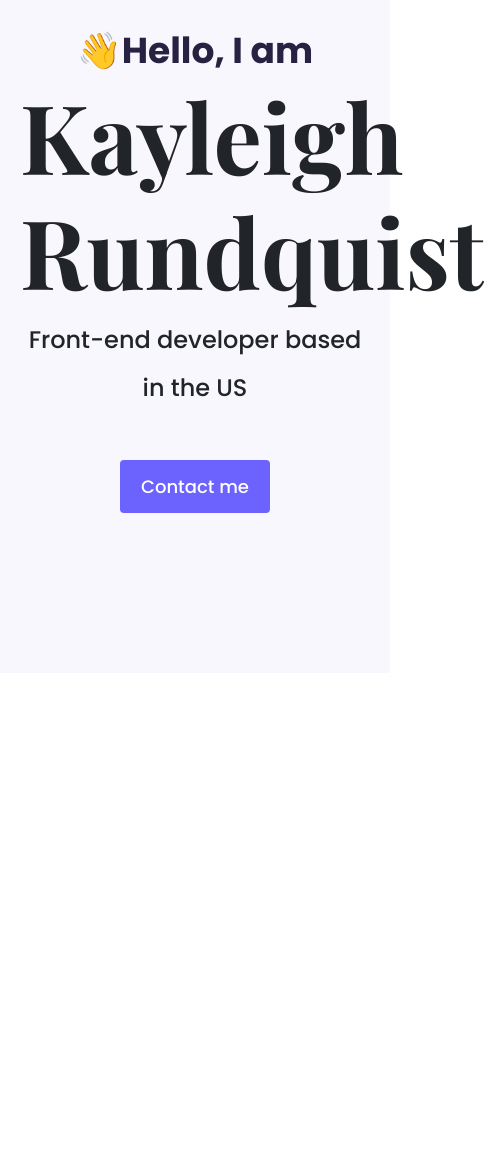
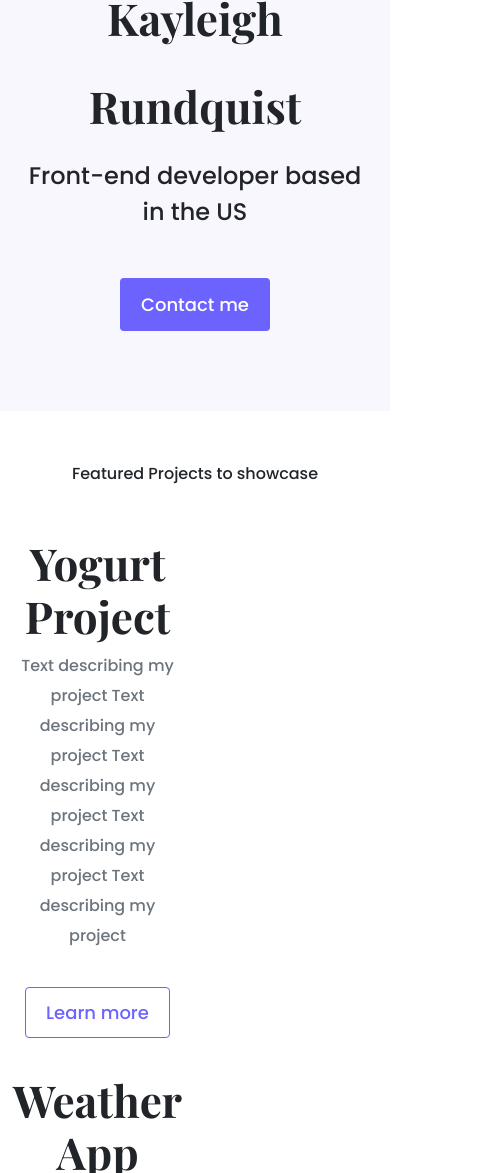
Before and after one commit to Keilikvist/Portfolio-project, a plain HTML site: page index.html in a window 390 px wide. Shown: the part 136-1309 px from the top of the page, 484 px wide, since content can reach past the window. Before the commit the page ends 844 px from the top, so only its background shows below. Drawn offline with nearby package versions, Linux system fonts and the light colour scheme.

Commit message:
Integrated homepage content design

```diff
--- a/index.html
+++ b/index.html
@@ -36,5 +36,46 @@
       <div>
       <a href="#" class="btn btn-branding">Contact me</a></div>
     </div>
+    <div class="container">
+      <p class="text-center m-5">Featured Projects to showcase</p>
+      <div class="row mb-5">
+        <div class="col d-none d-lg-block">
+          <img src="images/yogurt.png" class="img-fluid" alt="yogurt"/>
+        </div>
+        <div class="col-6">
+          <div class="project-description">
+          <h2 classs="mb-5">Yogurt Project</h2>
+          <p class="mb-5 text-muted">Text describing my project Text describing my project Text describing my project Text describing my project Text describing my project</p>
+          <a href="#" class="but btn-branding-outline">Learn more</a>
+          </div>
+        </div>
+      </div>
+      <div class="row mb-5">
+          <div class="col-6">
+            <div class="project-description">
+          <h2 classs="mb-5">Weather App</h2>
+          <p class="mb-5 text-muted">Text describing my project Text describing my project Text describing my project Text describing my project Text describing my project</p>
+          <a href="#" class="but btn-branding-outline">Learn more</a>
+          </div>
+          </div>
+          <div class="col d-none d-lg-block">
+          <img src="images/weather.png" class="img-fluid" alt="yogurt"/>
+          </div>
+        </div>
+      <div class="row mb-5">
+        <div class="col d-none d-lg-block">
+          <img src="images/dictionary.png" class="img-fluid" alt="yogurt"/>
+        </div>
+        <div class="col-6">
+          <div class="project-description">
+          <h2 classs="mb-5">Dictionary App</h2>
+          <p class="mb-5 text-muted">Text describing my project Text describing my project Text describing my project Text describing my project Text describing my project</p>
+          <a href="#" class="but btn-branding-outline">Learn more</a>
+          </div>
+        </div>
+      </div>
+    </div>
+
+    </div>
   </body>
 </html>
--- a/src/style.css
+++ b/src/style.css
@@ -23,10 +23,17 @@ h6 {
 
 h1 {
   font-size: 96px;
+  line-height: 1.5;
+}
+
+h2 {
+  font-size: 64px;
 }
 
 p {
   font-weight: normal;
+  font-size: 16px;
+  line-height: 30px;
 }
 
 .hero {
@@ -45,7 +52,7 @@ p {
 .hero h2 {
   font-family: var(--default-font-family);
   font-weight: normal;
-  line-height: 2;
+  line-height: 1.5;
   font-size: 24px;
 }
 
@@ -57,3 +64,37 @@ p {
   line-height: 27px;
   padding: 12px 20px;
 }
+
+.btn-branding-outline {
+  color: var(--branding-color);
+  border: 1px solid var(--branding-color);
+  border-radius: 4px;
+  font-size: 18px;
+  line-height: 27px;
+  padding: 12px 20px;
+  text-decoration: none;
+}
+
+.project-description {
+  padding: 120px 60px;
+}
+
+@media (max-width: 900px) {
+  h1 {
+    font-size: 44px;
+    line-height: 2;
+  }
+
+  h2 {
+    font-size: 44px;
+  }
+
+  .hero {
+    padding: 80px 20px;
+  }
+
+  .project-description {
+    padding: 0;
+    text-align: center;
+  }
+}
```
Also changed, not shown: images/dictionary.png (added), images/weather.png (added), images/yoga.png (added), images/yogurt.png (added).
